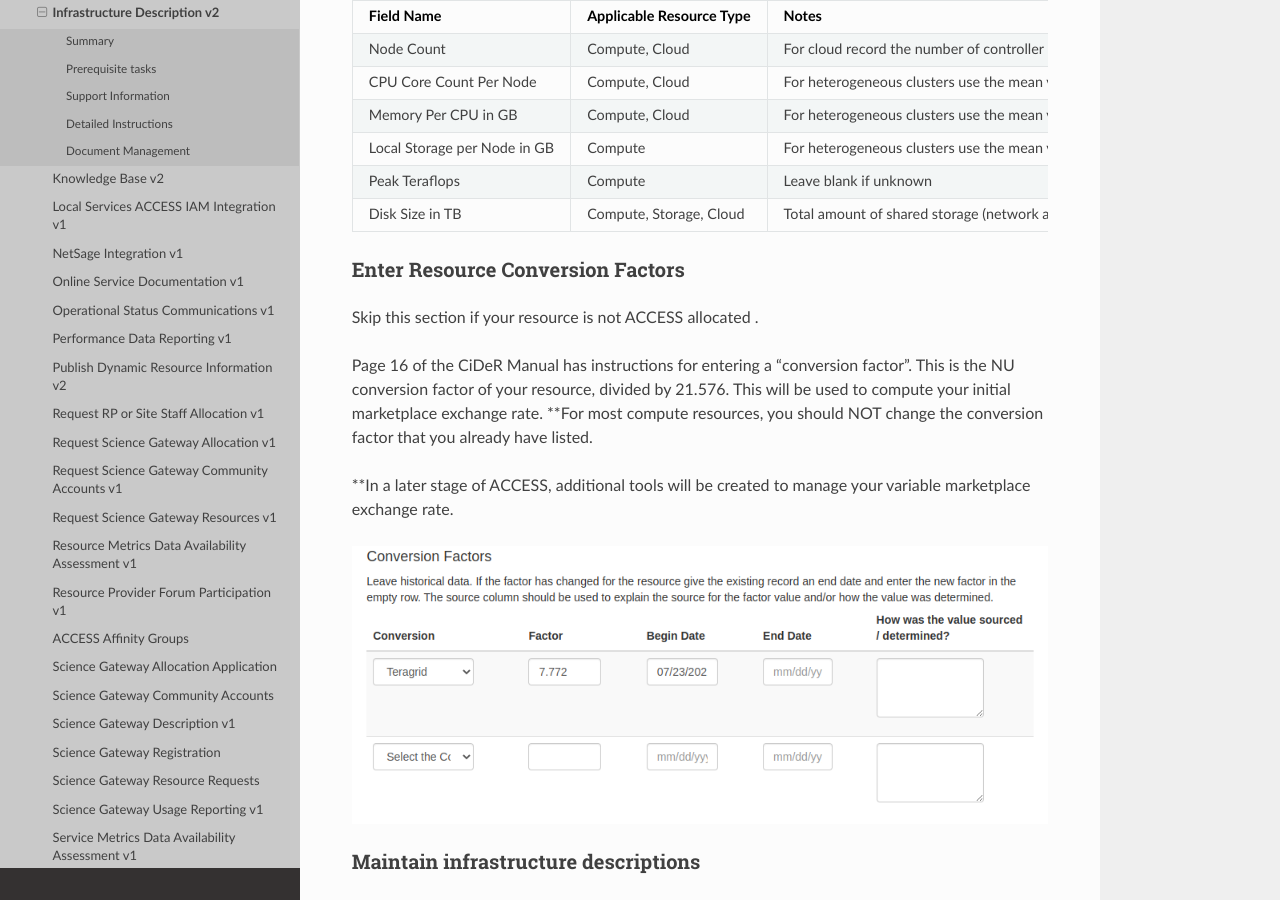
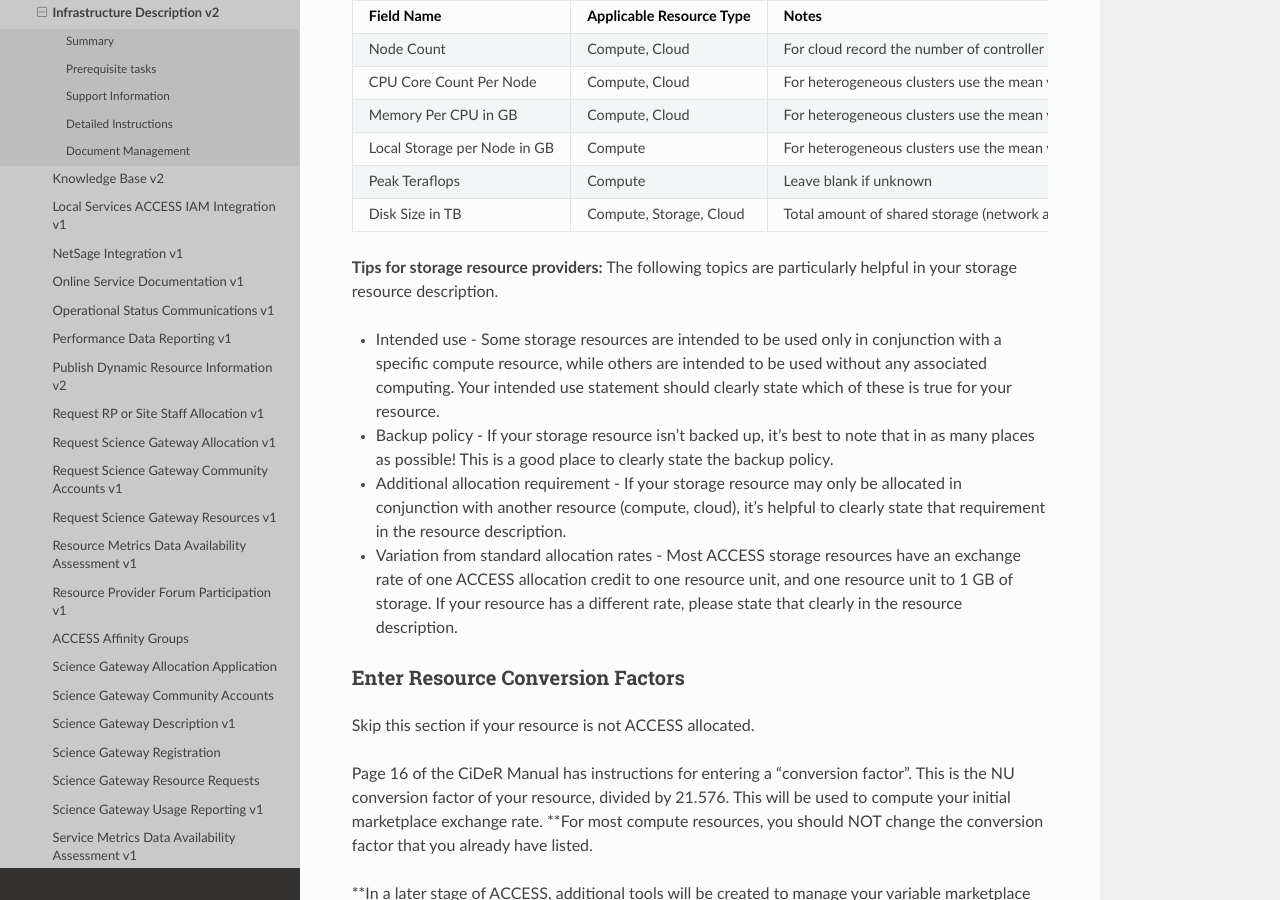
Before and after one commit to esiegmann/Integration_Roadmaps, a Sphinx documentation site: the page built from docs/source/tasks/Infrastructure_Description_v2.md, in a window 1280 px wide and 900 px high, scrolled down 4123 px. Built offline with Sphinx 7.4.7 and the Read the Docs theme 2.0.0, drawn with Linux system fonts in a browser that asks for light colours.

Commit message:
Conversion rate and resource description guidance for storage resource providers

```diff
--- a/docs/source/tasks/Infrastructure_Description_v2.md
+++ b/docs/source/tasks/Infrastructure_Description_v2.md
@@ -101,9 +101,25 @@ Steps:
 | Peak Teraflops               | Compute                  | Leave blank if unknown                                                     |
 | Disk Size in TB              | Compute, Storage, Cloud  | Total amount of shared storage (network attached and parallel file-system) |
 
+**Tips for storage resource providers:** The following topics are particularly helpful
+in your storage resource description.
+* Intended use - Some storage resources are intended to be used only in conjunction
+  with a specific compute resource, while others are intended to be used without
+  any associated computing. Your intended use statement should clearly state which
+  of these is true for your resource.
+* Backup policy - If your storage resource isn't backed up, it's best to note that
+  in as many places as possible! This is a good place to clearly state the backup policy.
+* Additional allocation requirement - If your storage resource may only be allocated
+  in conjunction with another resource (compute, cloud), it's helpful to clearly state
+  that requirement in the resource description.
+* Variation from standard allocation rates - Most ACCESS storage resources have an
+  exchange rate of one ACCESS allocation credit to one resource unit, and one resource
+  unit to 1 GB of storage. If your resource has a different rate, please state that
+  clearly in the resource description.
+
 ### Enter Resource Conversion Factors
 
-Skip this section if your resource is not ACCESS allocated .
+Skip this section if your resource is not ACCESS allocated.
 
 Page 16 of the CiDeR Manual has instructions for entering a “conversion factor”. This is the NU conversion factor of your resource, divided by 21.576. This will be used to compute your initial marketplace exchange rate. **For most compute resources, you should NOT change the conversion factor that you already have listed.
 
```
Also changed, not shown: docs/source/tasks/ACCESS_Allocation_Policies_v1.md (+12 -0 lines).
